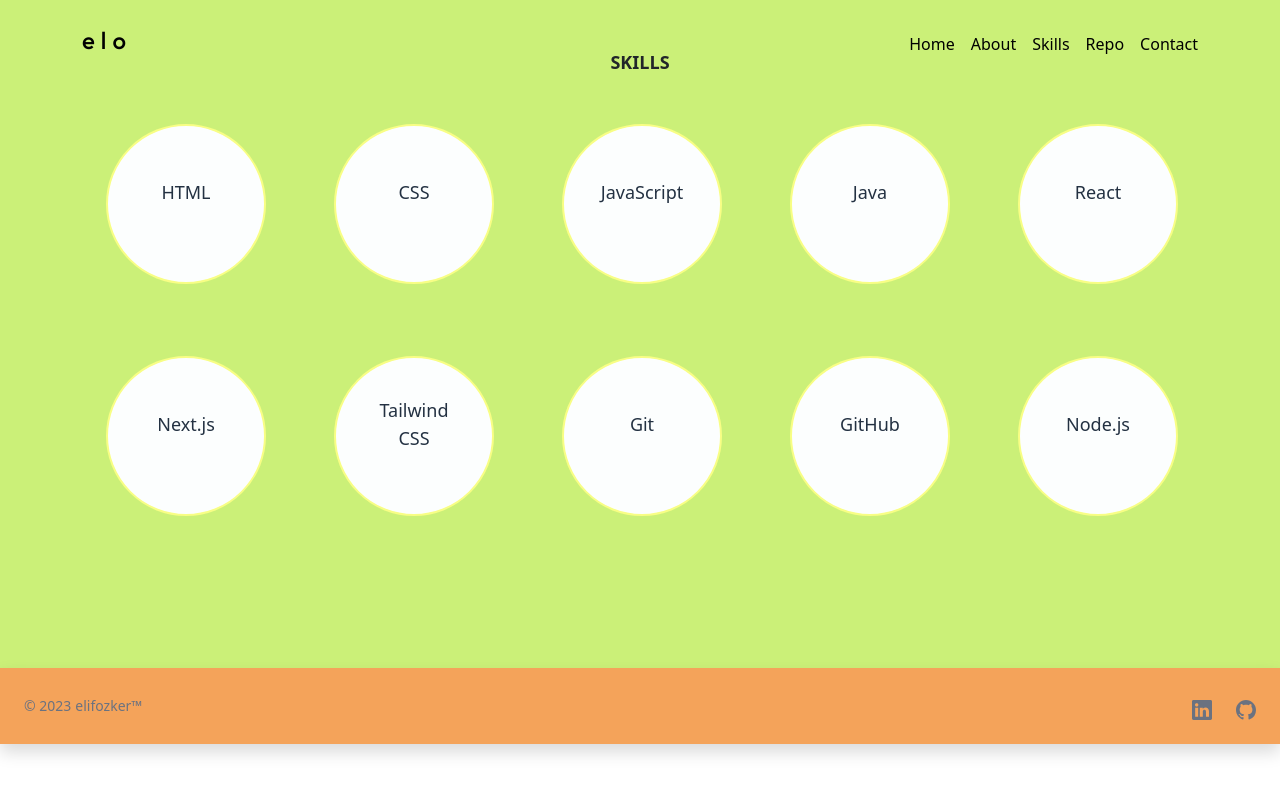
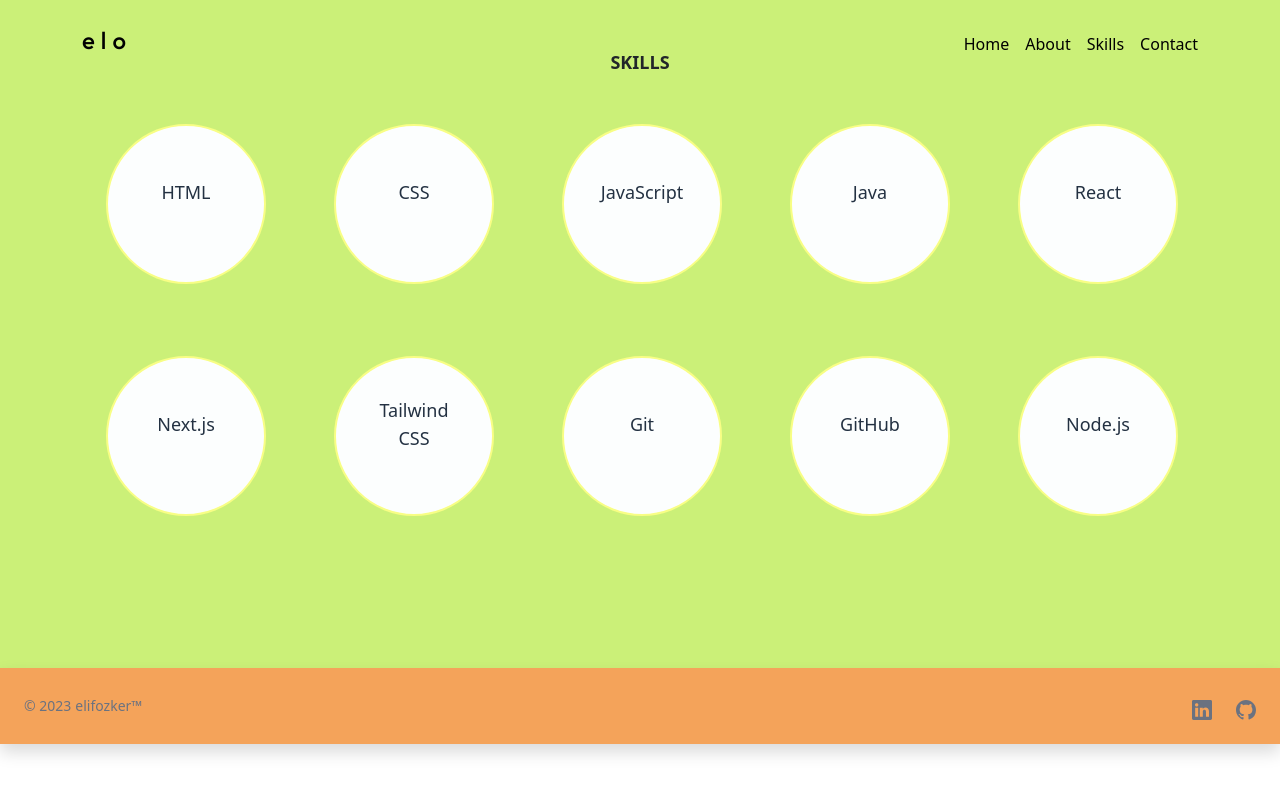
Before and after one commit to elifozker/Personal-Portfolio, a Next.js app: page /skills in a window 1280 px wide. Shown: the top 794 px of the page. Built offline with nearby package versions, Linux system fonts and the light colour scheme; what tw-elements would draw is missing.

Commit message:
deleted repo

```diff
--- a/app/(user)/skills/page.jsx
+++ b/app/(user)/skills/page.jsx
@@ -16,7 +16,7 @@ const Skills = () => {
   ];
 
   return (
-    <div id="skills" className="bg-[#cbf078] overflow-hidden">
+    <div id="skills" className="bg-[#cbf078]">
       <div className="container mx-auto flex flex-col items-center pt-2 pb-32 rounded-md">
         <h1 className="text-center text-lg font-semibold mt-10 mb-4">SKILLS</h1>
         <div className="grid gap-4 md:grid-cols-2 lg:grid-cols-5">
--- a/app/(user)/works/page.jsx
+++ /dev/null
@@ -1,9 +0,0 @@
-import React from 'react'
-
-const page = () => {
-  return (
-    <div>page</div>
-  )
-}
-
-export default page
--- a/app/components/header/index.jsx
+++ b/app/components/header/index.jsx
@@ -3,7 +3,6 @@ const navigation = [
   { name: "Home", href: "#home" },
   { name: "About", href: "#about" },
   { name: "Skills", href: "#skills" },
-  { name: "Repo", href: "#repo" },
   { name: "Contact", href: "#contact" },
 ];
 
```
